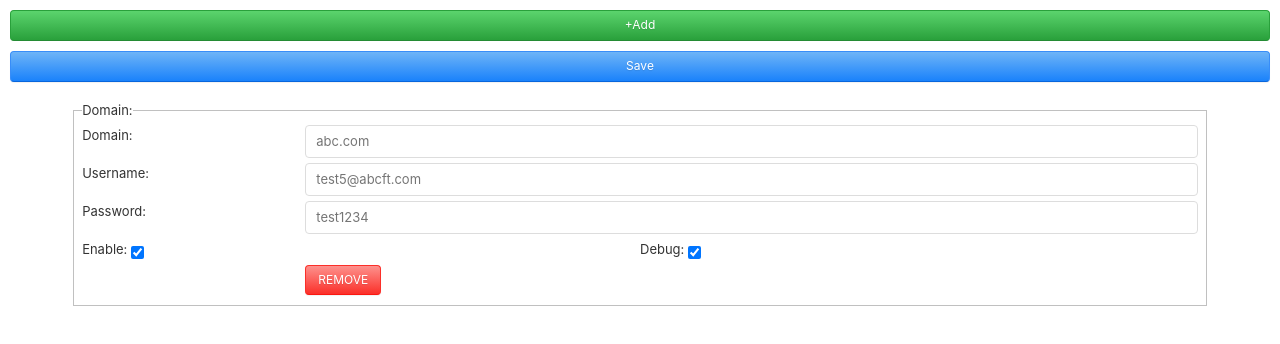
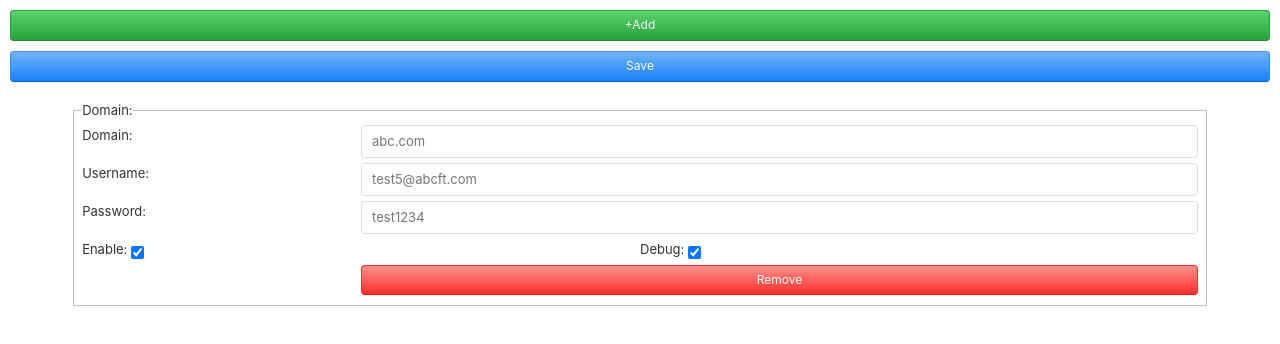
Before and after one commit to abcft/chrome-developkit, a browser extension: page options.html in a window 1280 px wide. Both pictures are taken after a click on the button "+Add". Drawn offline with Linux system fonts and the light colour scheme.

Commit message:
add: option

```diff
--- a/options.html
+++ b/options.html
@@ -24,19 +24,19 @@
       <fieldset class="domain-item" v-for="(item, index) in items" :key="index">
         <legend>Domain: {{ item.domain }}</legend>
         <label class="row">
-          <div class="col-20">Domain:</div>
+          <div class="col-25">Domain:</div>
           <div class="column">
             <input class="form-control" placeholder="abc.com" v-model="item.domain" />
           </div>
         </label>
         <label class="row">
-          <div class="col-20">Username:</div>
+          <div class="col-25">Username:</div>
           <div class="column">
             <input class="form-control" placeholder="test5@abcft.com" v-model="item.username" />
           </div>
         </label>
         <label class="row">
-          <div class="col-20">Password:</div>
+          <div class="col-25">Password:</div>
           <div class="column">
             <input class="form-control" placeholder="test1234" v-model="item.password" />
           </div>
@@ -52,9 +52,9 @@
           </label>
         </div>
         <div class="row">
-          <div class="col-20">&nbsp;</div>
+          <div class="col-25">&nbsp;</div>
           <div class="column">
-            <button @click="del(index)" class="btn btn-negative btn-large w30 auto">REMOVE</button>
+            <button @click="del(index)" class="btn btn-negative btn-large w100 auto">Remove</button>
           </div>
         </div>
       </fieldset>
```
Also changed, not shown: manifest.json.
